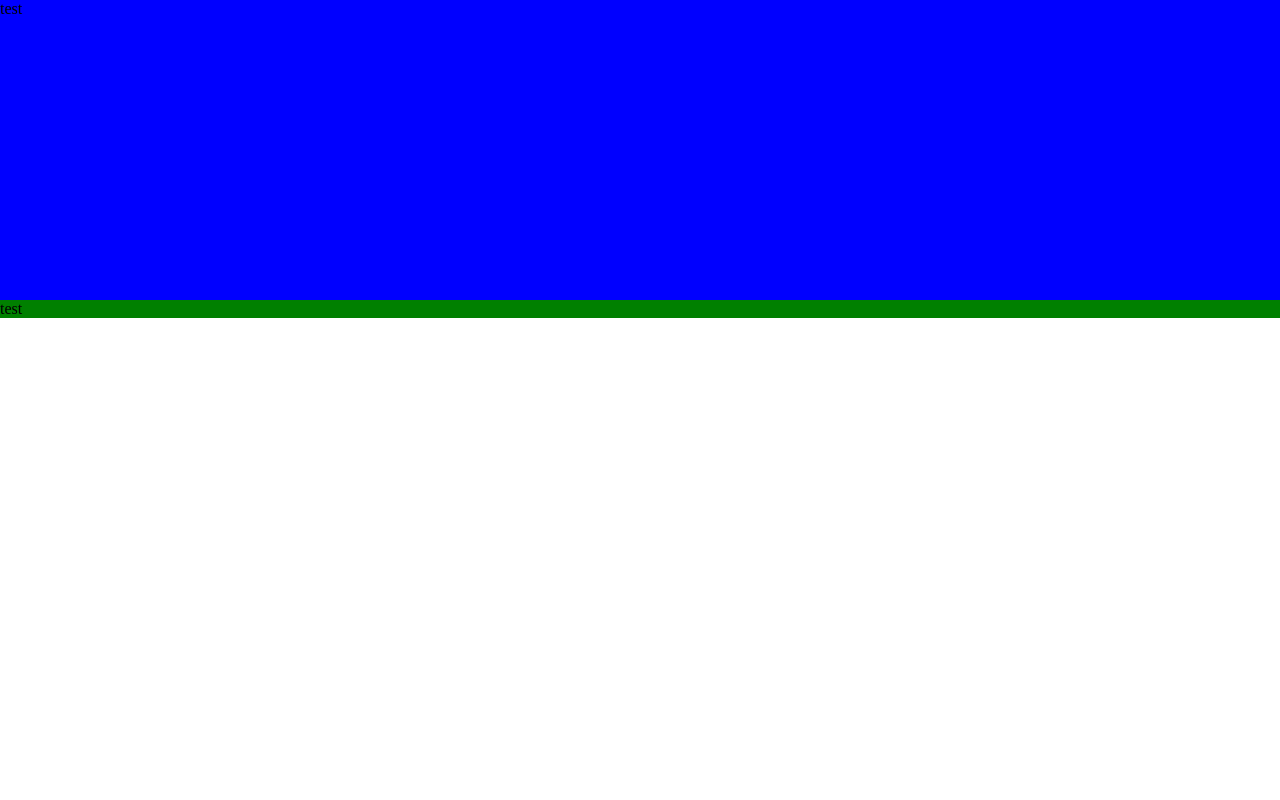
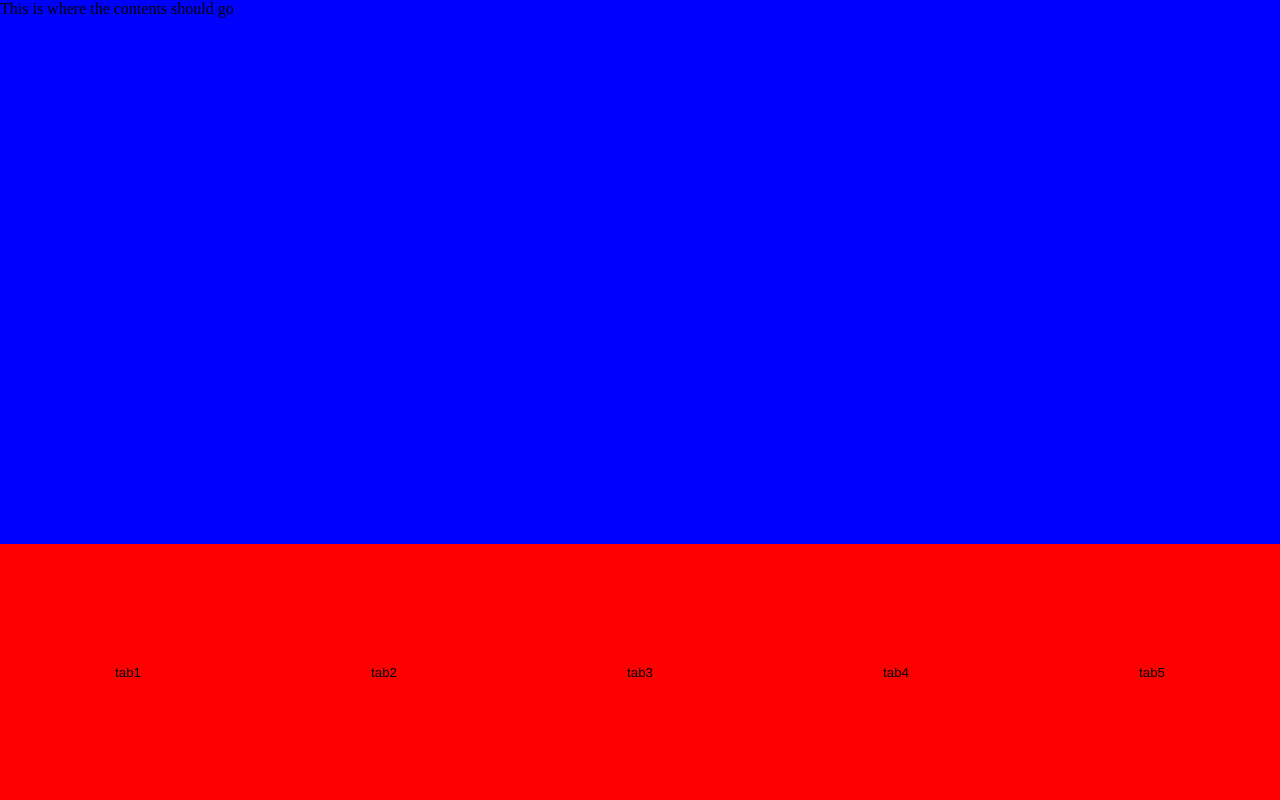
Before and after one commit to danielbrierley/ConcurrentDesignAtlas, a plain HTML site: page index.html in a window 1280 px wide. Drawn offline with Linux system fonts and the light colour scheme.

Commit message:
basic layout

```diff
--- a/index.html
+++ b/index.html
@@ -1,6 +1,6 @@
 <html>
     <head>
-        <title>Atlas</title>
+        <title>Atlas Test</title>
         <link rel="stylesheet" type="text/css" href="./style.css">
         <!--<link rel="icon" href="images/ThePolarb3ar.png">-->
         <script src="script.js"></script>
@@ -8,10 +8,24 @@
     </head>
     <body>
         <div class='contents'>
-            test
+            This is where the contents should go
         </div>
         <div class='navbar'>
-            test
+            <button class="tab">
+                tab1
+            </button>
+            <button class="tab">
+                tab2
+            </button>
+            <button class="tab">
+                tab3
+            </button>
+            <button class="tab">
+                tab4
+            </button>
+            <button class="tab">
+                tab5
+            </button>
         </div>
     </body>
 </html>
--- a/style.css
+++ b/style.css
@@ -1,15 +1,45 @@
 body {
     margin: 0;
+    overflow:hidden;
 }
 
 .contents {
     background-color: blue;
     width:100%;
-    height: 300;
+    height:calc(100% - 20vw);
+
+    /*position:relative;*/
+
 }
 
 .navbar {
     background-color: green;
-    width:calc(100vh-200);
+    width:100%;
+    height:20vw;
+    /*position:absolute;
+    float:bottom;*/
+}
+
+.navbar .tab {
+    background-color:red;
+    color:black;
+    border:none;
+    width:20%;
+    height:20vw;
+    float:left;
+    text-align: center;
+    vertical-align: middle;
 
 }
+
+.navbar .tab:hover {
+    background-color:darkred;
+    color:black;
+    border:none;
+    width:20%;
+    height:20vw;
+    float:left;
+    text-align: center;
+    vertical-align: middle;
+
+}
```
Also changed, not shown: 1 other file.
